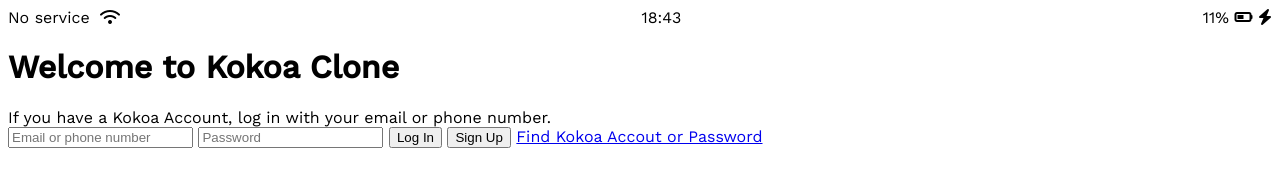
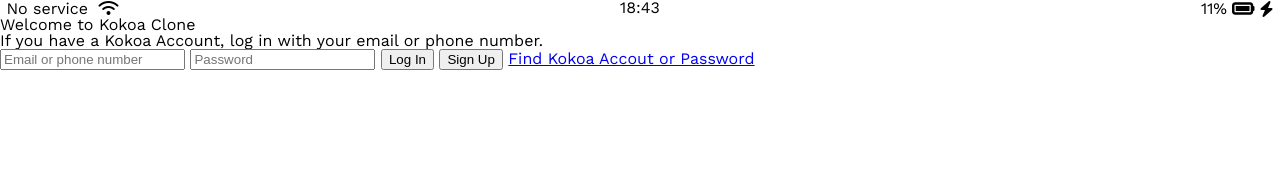
Before and after one commit to SangYoonLee1231/kokoa-clone-2021, a plain HTML site: page index.html in a window 1280 px wide. Drawn offline with nearby package versions, Linux system fonts and the light colour scheme; a web font is replaced by a local one.

Commit message:
Update All
2022-07-07 kokoa-clone
- (~#6.6 3min)

```diff
--- /dev/null
+++ b/css/reset.css
@@ -0,0 +1,48 @@
+/* http://meyerweb.com/eric/tools/css/reset/
+   v2.0 | 20110126
+   License: none (public domain)
+*/
+
+html, body, div, span, applet, object, iframe,
+h1, h2, h3, h4, h5, h6, p, blockquote, pre,
+a, abbr, acronym, address, big, cite, code,
+del, dfn, em, img, ins, kbd, q, s, samp,
+small, strike, strong, sub, sup, tt, var,
+b, u, i, center,
+dl, dt, dd, ol, ul, li,
+fieldset, form, label, legend,
+table, caption, tbody, tfoot, thead, tr, th, td,
+article, aside, canvas, details, embed,
+figure, figcaption, footer, header, hgroup,
+menu, nav, output, ruby, section, summary,
+time, mark, audio, video {
+	margin: 0;
+	padding: 0;
+	border: 0;
+	font-size: 100%;
+	font: inherit;
+	vertical-align: baseline;
+}
+/* HTML5 display-role reset for older browsers */
+article, aside, details, figcaption, figure,
+footer, header, hgroup, menu, nav, section {
+	display: block;
+}
+body {
+	line-height: 1;
+}
+ol, ul {
+	list-style: none;
+}
+blockquote, q {
+	quotes: none;
+}
+blockquote:before, blockquote:after,
+q:before, q:after {
+	content: '';
+	content: none;
+}
+table {
+	border-collapse: collapse;
+	border-spacing: 0;
+}
--- /dev/null
+++ b/css/status-bar.css
@@ -0,0 +1,27 @@
+.status-bar {
+    display: flex;
+    justify-content: center;
+}
+
+.status-bar__column {
+    width: 33%;
+}
+
+.status-bar__column:first-child span {
+    margin-right: 5px;
+}
+
+.status-bar__column:nth-child(2) {
+    display: flex;
+    justify-content: center;
+}
+
+.status-bar__column:nth-child(3){
+    display: flex;
+    justify-content: flex-end;
+    align-items: center;
+}
+
+.status-bar__column:nth-child(3) .fa-battery-full {
+    margin: 0px 5px;
+}
--- a/styles.css
+++ b/css/styles.css
@@ -1,14 +1,7 @@
 @import url('https://fonts.googleapis.com/css2?family=Splash&family=Work+Sans:wght@200;300;400;500&display=swap');
+@import "reset.css";
+@import "status-bar.css";
 
 body {
     font-family: 'Work Sans', sans-serif;
 }
-
-.status-bar {
-    display: flex;
-    justify-content: space-between;
-}
-
-.status-bar__column:first-child span {
-    margin-right: 5px;
-}
--- a/index.html
+++ b/index.html
@@ -4,7 +4,7 @@
     <meta charset="UTF-8" />
     <meta http-equiv="X-UA-Compatible" content="IE=edge" />
     <meta name="viewport" content="width=device-width, initial-scale=1.0" />
-    <link rel="stylesheet" href="styles.css">
+    <link rel="stylesheet" href="css/styles.css">
     <title>Welcome to Kokoa Clone</title>
   </head>
   <body>
@@ -18,7 +18,7 @@
       </div>
       <div class="status-bar__column">
         <span>11%</span>
-        <i class="fas fa-battery-half"></i>
+        <i class="fas fa-battery-full fa-lg"></i>
         <i class="fas fa-bolt"></i>
       </div>
     </div>
```
